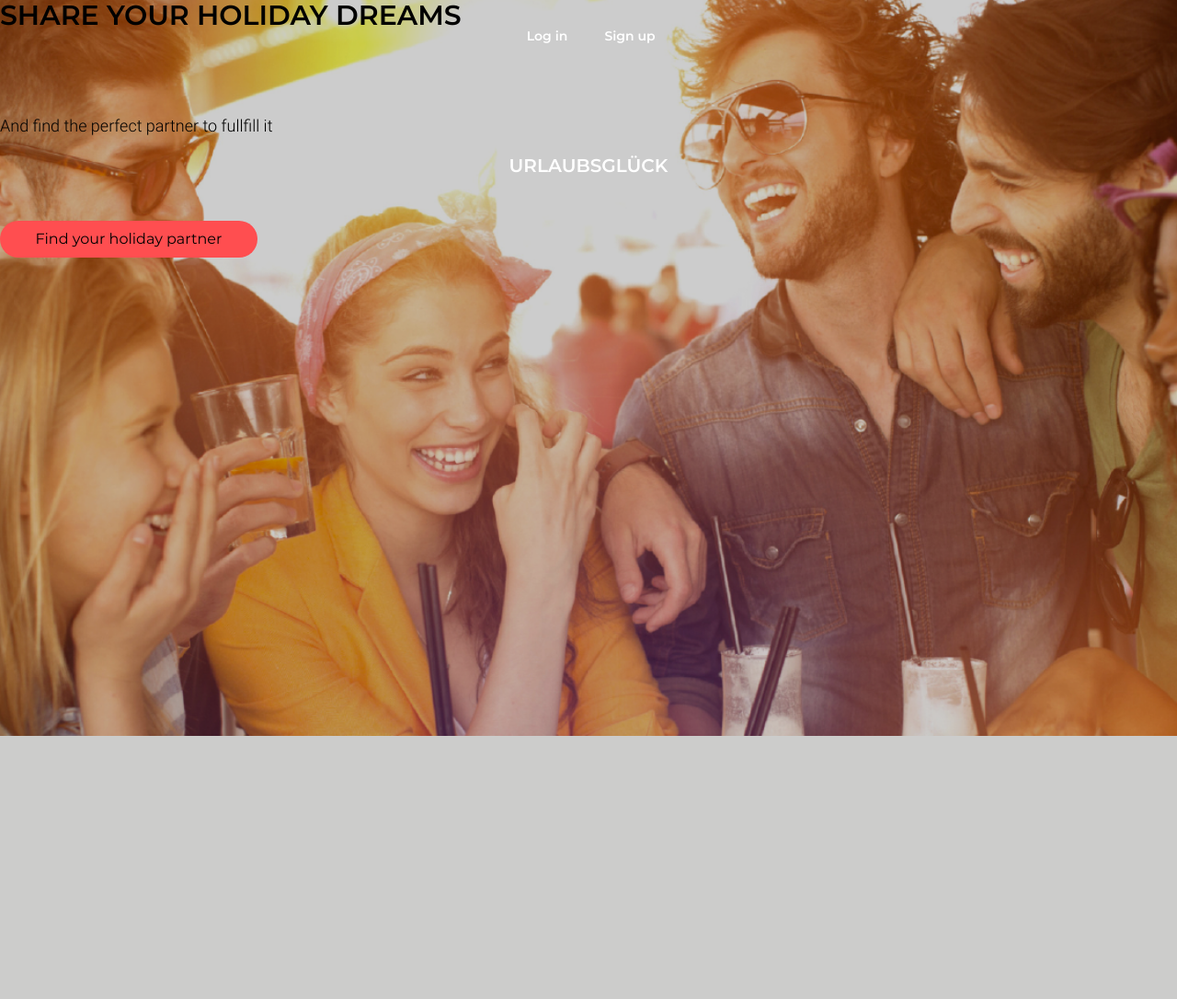
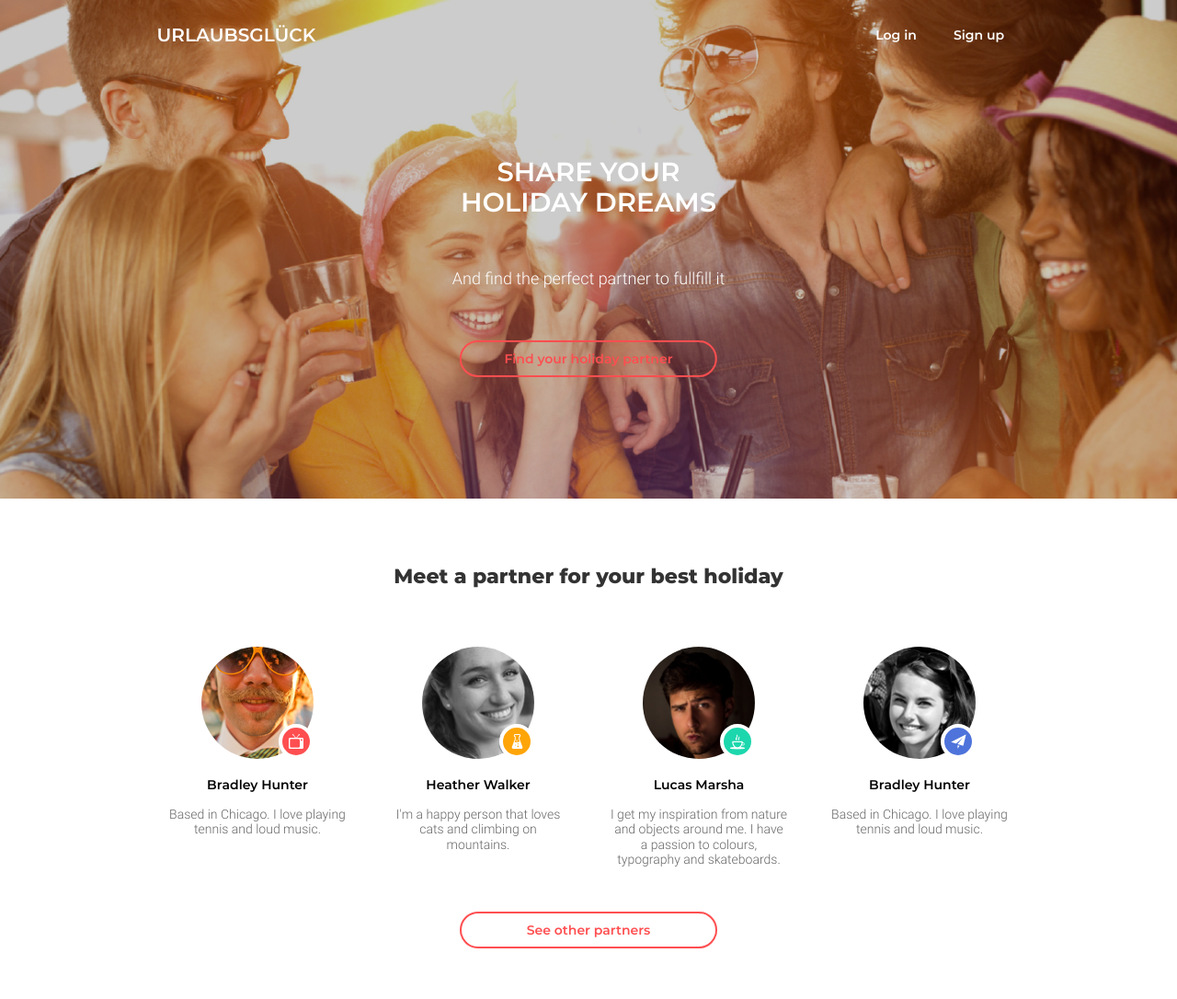
Before and after one commit to YuliaNikolaeva/goit-fe-course, a web app: file html-css/module-08/index.html in a window 1280 px wide. Shown: the whole page at 92% size. Before the commit the page ends 800 px from the top, so only its background shows below. Run offline with its HTML, style and script files only (its server is not run), Linux system fonts and the light colour scheme; some libraries are stand-ins or nearby versions.

Commit message:
hw #8 finish

```diff
--- a/html-css/module-08/css/fonts.css
+++ b/html-css/module-08/css/fonts.css
@@ -48,6 +48,66 @@
        url('../fonts/montserrat-v12-latin-600.woff') format('woff'); /* Chrome 6+, Firefox 3.6+, IE 9+, Safari 5.1+ */
 }
 
+/* montserrat-800 - latin */
+@font-face {
+  font-family: 'Montserrat';
+  font-style: normal;
+  font-weight: 800;
+  src: local('Montserrat ExtraBold'), local('Montserrat-ExtraBold'),
+       url('../fonts/montserrat-v12-latin-800.woff2') format('woff2'), /* Chrome 26+, Opera 23+, Firefox 39+ */
+       url('../fonts/montserrat-v12-latin-800.woff') format('woff'); /* Chrome 6+, Firefox 3.6+, IE 9+, Safari 5.1+ */
+}
+
+/* montserrat-900 - latin */
+@font-face {
+  font-family: 'Montserrat';
+  font-style: normal;
+  font-weight: 900;
+  src: local('Montserrat Black'), local('Montserrat-Black'),
+       url('../fonts/montserrat-v12-latin-900.woff2') format('woff2'), /* Chrome 26+, Opera 23+, Firefox 39+ */
+       url('../fonts/montserrat-v12-latin-900.woff') format('woff'); /* Chrome 6+, Firefox 3.6+, IE 9+, Safari 5.1+ */
+}
+
+/* montserrat-alternates-regular - latin */
+@font-face {
+  font-family: 'Montserrat Alternates';
+  font-style: normal;
+  font-weight: 400;
+  src: local('Montserrat Alternates Regular'), local('MontserratAlternates-Regular'),
+       url('../fonts/montserrat-alternates-v9-latin-regular.woff2') format('woff2'), /* Chrome 26+, Opera 23+, Firefox 39+ */
+       url('../fonts/montserrat-alternates-v9-latin-regular.woff') format('woff'); /* Chrome 6+, Firefox 3.6+, IE 9+, Safari 5.1+ */
+}
+
+/* montserrat-alternates-700 - latin */
+@font-face {
+  font-family: 'Montserrat Alternates';
+  font-style: normal;
+  font-weight: 700;
+  src: local('Montserrat Alternates Bold'), local('MontserratAlternates-Bold'),
+       url('../fonts/montserrat-alternates-v9-latin-700.woff2') format('woff2'), /* Chrome 26+, Opera 23+, Firefox 39+ */
+       url('../fonts/montserrat-alternates-v9-latin-700.woff') format('woff'); /* Chrome 6+, Firefox 3.6+, IE 9+, Safari 5.1+ */
+}
+
+/* montserrat-alternates-800 - latin */
+@font-face {
+  font-family: 'Montserrat Alternates';
+  font-style: normal;
+  font-weight: 800;
+  src: local('Montserrat Alternates ExtraBold'), local('MontserratAlternates-ExtraBold'),
+       url('../fonts/montserrat-alternates-v9-latin-800.woff2') format('woff2'), /* Chrome 26+, Opera 23+, Firefox 39+ */
+       url('../fonts/montserrat-alternates-v9-latin-800.woff') format('woff'); /* Chrome 6+, Firefox 3.6+, IE 9+, Safari 5.1+ */
+}
+
+/* montserrat-alternates-900 - latin */
+@font-face {
+  font-family: 'Montserrat Alternates';
+  font-style: normal;
+  font-weight: 900;
+  src: local('Montserrat Alternates Black'), local('MontserratAlternates-Black'),
+       url('../fonts/montserrat-alternates-v9-latin-900.woff2') format('woff2'), /* Chrome 26+, Opera 23+, Firefox 39+ */
+       url('../fonts/montserrat-alternates-v9-latin-900.woff') format('woff'); /* Chrome 6+, Firefox 3.6+, IE 9+, Safari 5.1+ */
+}
+
 /* roboto-100 - latin */
 @font-face {
   font-family: 'Roboto';
--- a/html-css/module-08/css/slyle.css
+++ b/html-css/module-08/css/slyle.css
@@ -40,31 +40,43 @@
 /* black */
 .lead-box-partner {
     color: rgba(51, 51, 51, 255);
+    padding-bottom: 14px;
 }
 
-/* gtay */
+/* gray */
 .about-partner {
     color: rgba(102, 102, 102, 255);
 }
 
+/* white */
 
-/* Navigation  */
+.text-box-screen {
+    color: rgba(255, 255, 255, 1);
+}
 
-header {
+/* Header  */
+
+.head-section {
+    height: 542px;
+    padding-bottom: 68px;
+}
+
+.wrapper-header {
     display: flex;
-    height: 171px;
     flex-direction: column-reverse;
     justify-content: space-between;
-    text-align: center;
+    height: 171px;
+    padding-top: 33px;
     position: relative;
-    z-index: 3;
-    padding: 21px 0 38px 0;
+    z-index: 2;
 }
 
 .logo {
     text-transform: uppercase;
     font-size: 20px;
     font-weight: 600;
+    text-align: center;
+    line-height: 36px;
 }
 
 .logo a {
@@ -95,13 +107,13 @@ header {
     border: 2px solid rgba(255, 255, 255, 255);
 }
 
-
-
 /* Screen */
 
 .box-screen {
-    width: 320px;
     height: 542px;
+    width: 100%;
+    position: absolute;
+    top: 0;
 }
 
 .image-screen {
@@ -112,47 +124,72 @@ header {
     background-repeat: no-repeat;
     background-size: cover;
     background-position: center;
-    position: absolute;
-    top: 0;
-    z-index: 2;
 }
 
 .text-box-screen {
+    width: auto;
     display: flex;
     flex-direction: column;
+    align-items: center;
     justify-content: space-between;
     height: 173px;
-    height: 280px;
+    position: absolute;
+    top: 230px;
+    left: 50%;
+    transform: translateX(-50%);
+    text-align: center;
 }
 
 .lead-screen {
     text-transform: uppercase;
-    font-size: 30px;
+    font-size: 29px;
     font-weight: 600;
 }
 
 .text-screen {
+    width: 217px;
     font-size: 18px;
     font-weight: 300;
 }
 
-.button-find-partner {
+.button-find-partner,
+.see-partners-button {
     width: 280px;
     height: 40px;
+    border: 2px solid rgba(255, 78, 80, 255);
     border-radius: 30px;
+    cursor: pointer;
+    background-color: transparent;
+    font-size: 14px;
+    font-weight: 600;
+    color: rgba(255, 78, 80, 1);
+}
+
+.see-partners-button:hover,
+.button-find-partner:hover {
     background-color: rgba(255, 78, 80, 255);
-    cursor: pointer;
+    color: rgba(255, 255, 255, 1);
 }
 
 /* Partner */
 
+.wrapper-partner {
+    text-align: center;
+    padding-bottom: 55px;
+}
+
 .lead-box-partner {
     font-size: 22px;
+    width: 278px;
+    margin: 0 auto;
+    text-align: center;
 }
 
 .box-partner {
     list-style: none;
     width: 194px;
+    padding-bottom: 29px;
+    margin: 0 auto;
 }
 
 .photo-partner {
@@ -162,15 +199,25 @@ header {
     overflow: hidden;
 }
 
+.item-partner {
+    text-align: center;
+}
+
+.item-partner:not(:last-child) {
+    margin-bottom: 26px;
+}
+
 .box-photo-partner {
     position: relative;
     width: 122px;
+    padding-bottom: 20px;
+    margin: 0 auto;
 }
 
 .icon {
     position: absolute;
     right: 0;
-    bottom: 0;
+    bottom: 20px;
     width: 30px;
     height: 30px;
     border: 4px solid rgba(255, 255, 255, 1);
@@ -202,6 +249,7 @@ header {
 .name-partner {
     font-size: 14px;
     font-weight: 600;
+    padding-bottom: 16px;
 }
 
 .about-partner {
@@ -209,13 +257,63 @@ header {
     font-weight: 300;
 }
 
-.see-partners-button {
-    width: 280px;
-    height: 40px;
-    border: 2px solid rgba(255, 78, 80, 255);
-    border-radius: 30px;
-    cursor: pointer;
-    background-color: transparent;
+/*--- MEDIA ---*/
+
+@media (min-width: 700px) {
+    .head-section {
+        padding-bottom: 72px;
+    }
+
+    .wrapper-header {
+        width: 669px;
+        flex-direction: row;
+        height: auto;
+        padding-top: 38px;
+        margin: 0 auto;
+    }
+
+    .text-box-screen {
+        top: 170px;
+        height: 240px;
+    }
+
+    .text-screen {
+        width: auto;
+    }
+
+    .lead-box-partner {
+        width: auto;
+        padding-bottom: 31px;
+    }
+
+    .box-partner {
+        display: flex;
+        justify-content: space-between;
+        flex-wrap: wrap;
+        width: 458px;
+        height: 493px;
+        padding-bottom: 39px;
+    }
+
+    .item-partner {
+        width: 194px;
+    }
+
+    .item-partner:nth-last-child(2) {
+        margin-bottom: 0;
+    }
 }
 
-/* MEDIA */
+@media (min-width: 1200px) {
+    .wrapper-header {
+        width: 939px;
+        padding-top: 20px;
+    }
+
+    .box-partner {
+        padding-top: 33px;
+        width: 914px;
+        height: auto;
+    }
+
+}
--- a/html-css/module-08/index.html
+++ b/html-css/module-08/index.html
@@ -11,28 +11,27 @@
     <link rel="stylesheet" href="./css/fonts.css">
 </head>
 <body>
-    <h1 class="visually-hidden">It's nice adaptive site</h1>
+    <h1 class="visually-hidden">It's my first adaptive site</h1>
+    <div class="head-section">
         <header>
-        <nav class="navigation">
+            <div class="wrapper-header">
                 <div class="logo"><a href="#">Urlaubsglück</a></div>
-        </nav>
                 <ul class="box-log-in">
-                <li><a href="#"><button type="submit" class="authorization">Log in</button></a></li>
-                <li><a href="#"><button type="submit" class="registration">Sign up</button></a></li>
+                    <li><button type="submit" class="authorization">Log in</button></li>
+                    <li><button type="submit" class="registration">Sign up</button></li>
                 </ul>
+            </div>
         </header>
 
         <div class="box-screen">
-        <div class="image-screen">
+            <div class="image-screen"></div>
             <div class="text-box-screen">
-                <p class="lead-screen">Share your holiday dreams </p>
+                <p class="lead-screen">Share your <br>holiday dreams</p>
                 <p class="text-screen">And find the perfect partner to fullfill it</p>
-                <a href=""><button type="button" class="button-find-partner">Find your holiday partner</button></a>
+                <button type="button" class="button-find-partner">Find your holiday partner</button>
             </div>
         </div>
     </div>
-
-    <!-- <section class="main-section">
     <div class="wrapper-partner">
         <h2 class="lead-box-partner">Meet a partner for your best holiday</h2>
         <ul class="box-partner">
@@ -72,10 +71,9 @@
                 <p class="about-partner">Based in Chicago. I love playing tennis and loud music.</p>
             </li>
         </ul>
-
-            <a href="#"><button type="button" class="see-partners-button">See other partners</button></a>
+        <button type="button" class="see-partners-button">See other partners</button>
     </div>
 
-    </section> -->
+
 </body>
 </html>
```
Also changed, not shown: html-css/module-08/fonts/montserrat-alternates-v9-latin-700.woff (added), html-css/module-08/fonts/montserrat-alternates-v9-latin-700.woff2 (added), html-css/module-08/fonts/montserrat-alternates-v9-latin-800.woff (added), html-css/module-08/fonts/montserrat-alternates-v9-latin-800.woff2 (added), html-css/module-08/fonts/montserrat-alternates-v9-latin-900.woff (added), html-css/module-08/fonts/montserrat-alternates-v9-latin-900.woff2 (added), html-css/module-08/fonts/montserrat-alternates-v9-latin-regular.woff (added), html-css/module-08/fonts/montserrat-alternates-v9-latin-regular.woff2 (added), html-css/module-08/fonts/montserrat-v12-latin-800.woff (added), html-css/module-08/fonts/montserrat-v12-latin-800.woff2 (added), html-css/module-08/fonts/montserrat-v12-latin-900.woff (added), html-css/module-08/fonts/montserrat-v12-latin-900.woff2 (added). Lines whose indentation alone changed are shown as unchanged.
